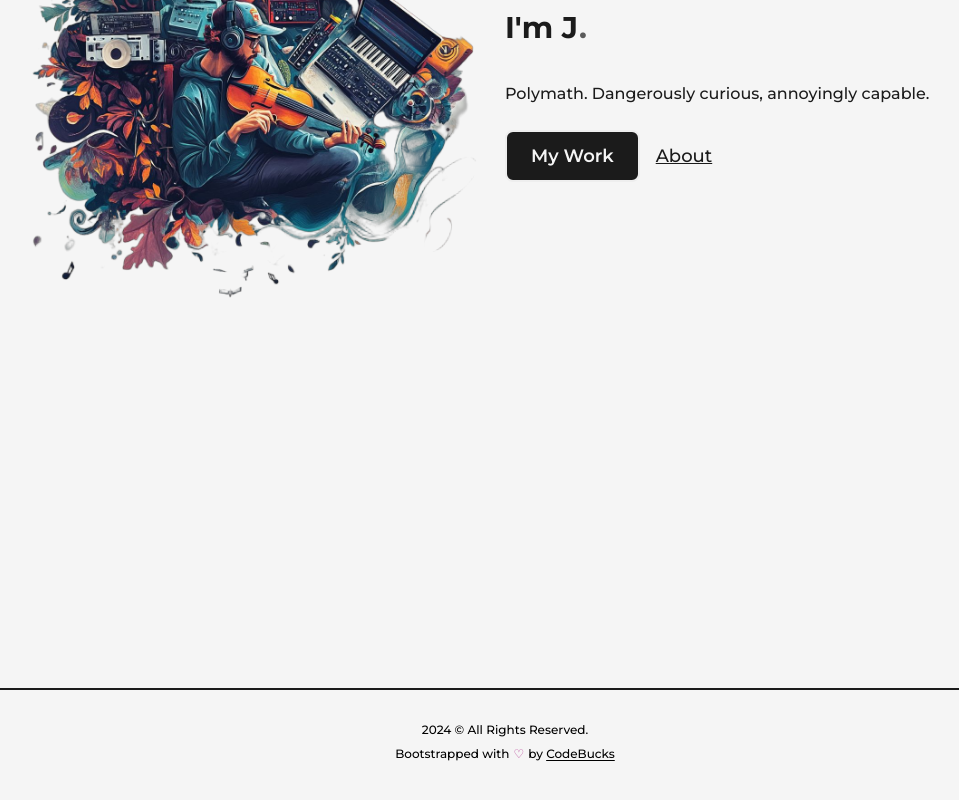
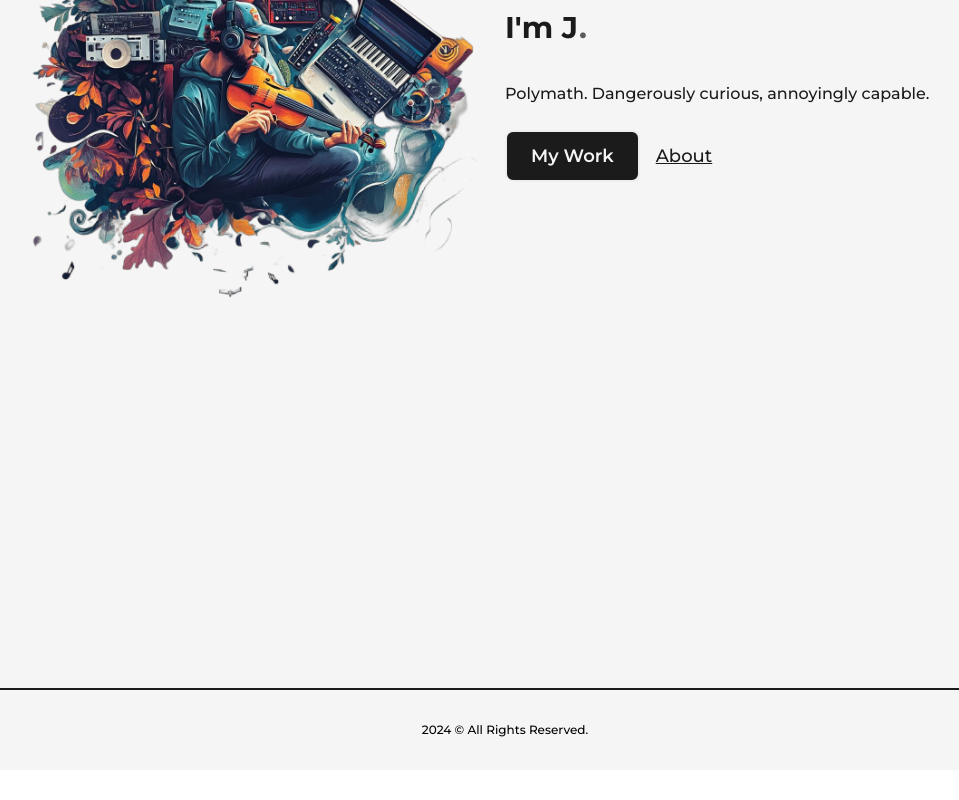
Before and after one commit to J-Krush/jk-brand-site, a Next.js app: page / in a window 1280 px wide. Shown: the part 376-1176 px from the top of the page, without its empty margins (135-1094 px from the left). After the commit the page ends 1146 px from the top, so only its background shows below. Built offline with nearby package versions, Linux system fonts and the light colour scheme.

Commit message:
refactor: small updates

```diff
--- a/src/components/Footer.js
+++ b/src/components/Footer.js
@@ -11,17 +11,6 @@ const Footer = () => {
     >
       <Layout className="py-8 flex items-center justify-between flex-col py-6">
         <span>{new Date().getFullYear()} &copy; All Rights Reserved.</span>
-
-        <div className="flex items-center py-2">
-          Bootstrapped with <span className="text-primary text-xs px-1 dark:text-primaryDark">&#9825;	</span> by&nbsp;
-          <Link
-            href="https://devdreaming.com"
-            target="_blank"
-            className="underline underline-offset-2"
-          >
-            CodeBucks
-          </Link>
-        </div>
       </Layout>
     </footer>
   );
--- a/src/pages/about.js
+++ b/src/pages/about.js
@@ -104,7 +104,7 @@ export default function About() {
                   }}
                 />
               </div>
-              <p className="font-medium ">
+              <p className="font-medium text-xl">
                I don’t stick to just one lane. I build, create, and explore across multiple mediums. Whether it’s writing code, composing music, or designing systems, my work involves bringing together different disciplines to find unique solutions. It’s all about connecting ideas, people, and experiences to make the world a bit more compassionate, open, and fun.
 
               </p>
--- a/src/pages/work.js
+++ b/src/pages/work.js
@@ -42,10 +42,10 @@ export default function Work() {
             text="My Work"
             className="my-16 !text-8xl !leading-tight lg:!text-7xl sm:mb-8 sm:!text-6xl xs:!text-4xl"
           />
-          <p className="font-large mb-8 text-center">
+          <p className="text-2xl font-semibold mb-8 text-center">
             I help businesses set up key infrastructure, and automate processes.
           </p>
-          <p className="font-large mb-8 text-center">
+          <p className="text-2xl font-semibold mb-8 text-center">
             My specialty is in custom software development and holistic systems design and integration.
           </p>
           { /* TODO need to add links to the sections on this page in the text here */ }
@@ -58,7 +58,8 @@ export default function Work() {
               <FeaturedProject
                 type="macOS App - Swift"
                 title="Wrangle"
-                summary="A native macOS app for wrangling your windows, workspaces, and workflow - built from scratch in Swift."
+                summary="A native macOS app for wrangling your AI agents - built from scratch in Swift."
+
                 link="https://wrangleapp.dev"
                 img={wrangleAppEditor}
               />
```
